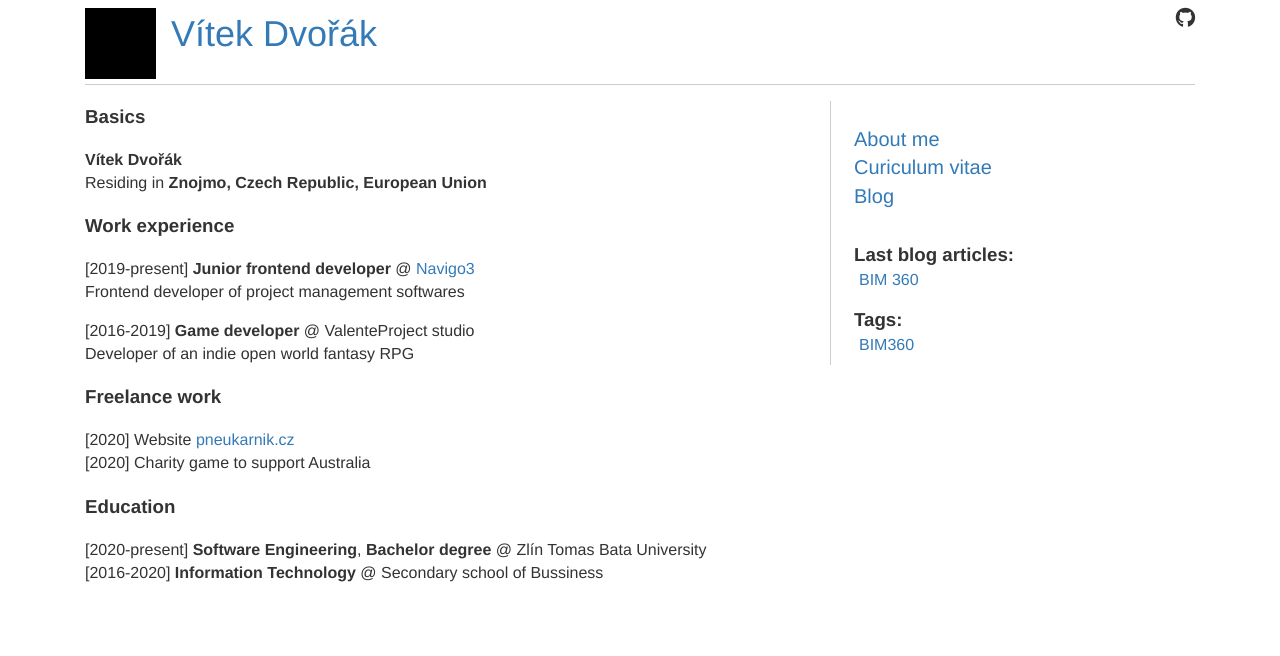
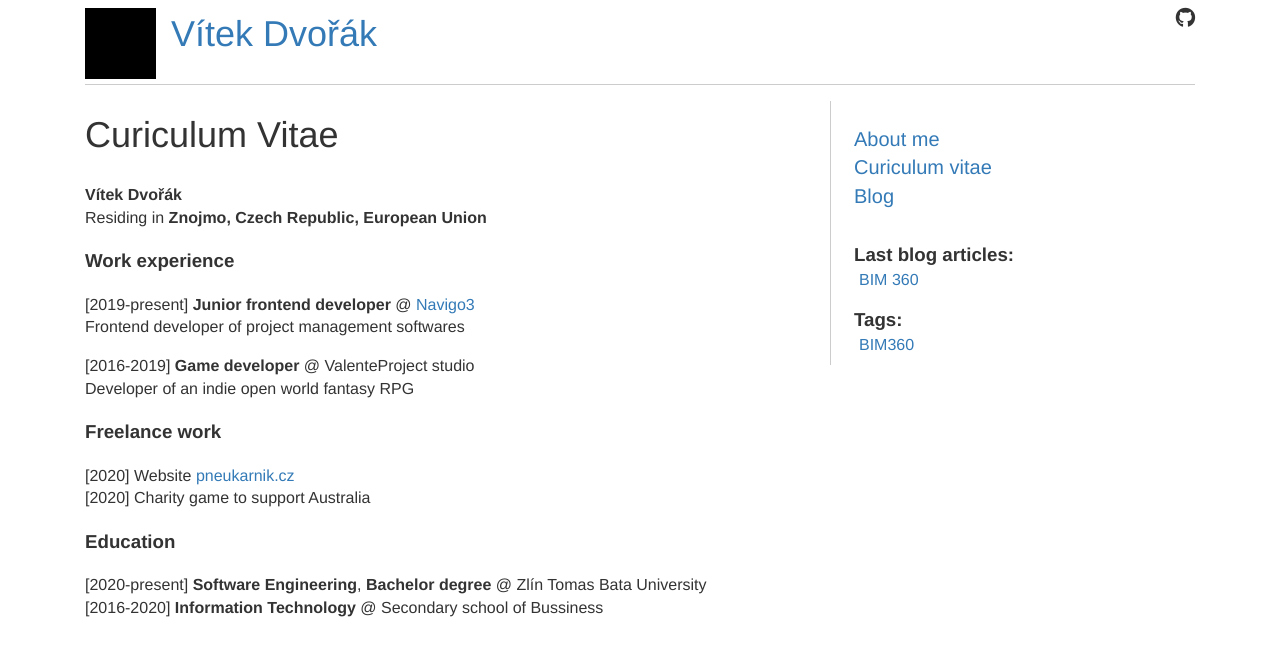
Before and after one commit to vdvorak/vitekdvorak.github.io, a Jekyll site: the page built from curiculum-vitae.md, in a window 1280 px wide. Shown: the top 656 px of the page. Built offline with Jekyll 4.4.1, drawn with Linux system fonts in a browser that asks for light colours; nearby versions of some CDN libraries.

Commit message:
Update curiculum-vitae.md

```diff
--- a/curiculum-vitae.md
+++ b/curiculum-vitae.md
@@ -4,7 +4,7 @@ title: Curiculum vitae
 permalink: /curiculum-vitae/
 ---
 
-### Basics
+# Curiculum Vitae
 **Vítek Dvořák**
 Residing in **Znojmo, Czech Republic, European Union**
 
```
